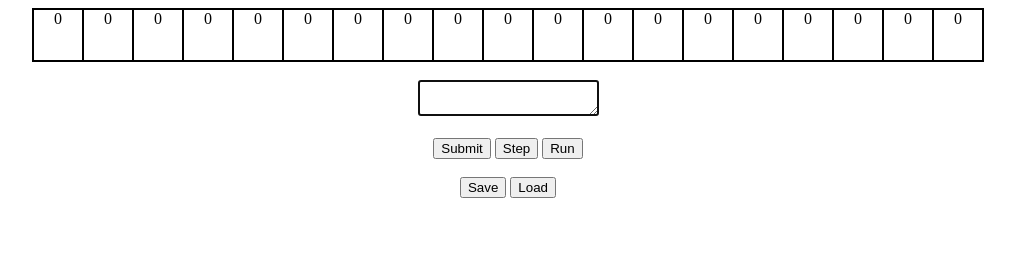
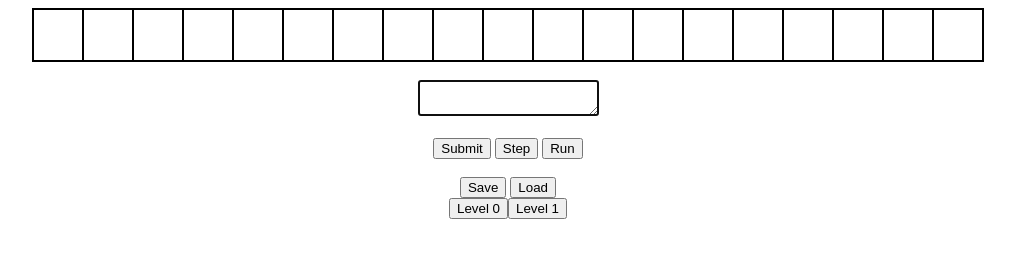
Before and after one commit to shailpatels/systemT, a plain HTML site: page index.html in a window 1280 px wide. Shown: the whole page, without its empty margins (132-1147 px from the left). Drawn offline with Linux system fonts and the light colour scheme.

Commit message:
level loading & man page

```diff
--- a/index.html
+++ b/index.html
@@ -29,5 +29,8 @@
     <br>
     <button onclick = "save()">Save</button>
     <button onclick = "load()">Load</button>
+    <div id="levels">
+
+    </div>
 </div>
 </body>
--- a/levelLoader.js
+++ b/levelLoader.js
@@ -1,22 +1,35 @@
 
-var levels = {
-    0 : { "string" : "0", "type" : "all", "win" : "1" }
+var level_data = {
+    0 : { "string" : "0", "type" : "all", "win" : "1" },
+    1 : { "string" : "1", "type" : "all", "win" : "0" }
 };
 
+var level_count = 2;
+
 class LoadLevels{
-    constructor(lev){
-        this.current_level = lev;
-        this.loadLev(lev);
+    constructor(){
+        this.drawLevels();
+        this.current_level = 0;
+    }
+
+    drawLevels(){
+        let tgt = document.getElementById("levels");
+        for(var i = 0; i < level_count; i++){
+            let btn = document.createElement( "button" );
+            btn.innerHTML = "Level " + String(i)
+            btn.setAttribute("onclick", "levels.loadLev(" + i + ");");
+            tgt.appendChild( btn );
+        }
     }
 
 
     loadLev(lev){
-        let tgt = levels[lev];
+        console.trace();
+        this.current_level = lev;
+        let tgt = level_data[lev];
 
-        console.log(tgt["string"]);
         if ( tgt["type"]  === "all" ){
             tapes[0].setAll( tgt["string"] );
-            console.log( tapes[0].readAt(-9));
             updateTape( tapes[0] );
         }
     }
--- a/main.js
+++ b/main.js
@@ -25,7 +25,7 @@ window.onload = function init(){
             IN.reset();
     }
 
-    levels = new LoadLevels(0);
+    levels = new LoadLevels();
 }
 
 function step(){
@@ -59,6 +59,12 @@ function stepHelper(t){
     if ( first == "wrt" ){
         t.write( second );
         updateTape(t);
+        return;
+    }
+
+    if ( first == "stp" ){
+        t.isAccept()
+        return;
     }
 
     if ( first == "mov" && second == "l" ){
@@ -104,6 +110,9 @@ function stepHelper(t){
 }
 
 function pushInput(){
+    if (typeof IN === "undefined")
+        readInput();
+
     if (IN.length == 0 )
         return;
 
```
Also changed, not shown: 6 other files.
